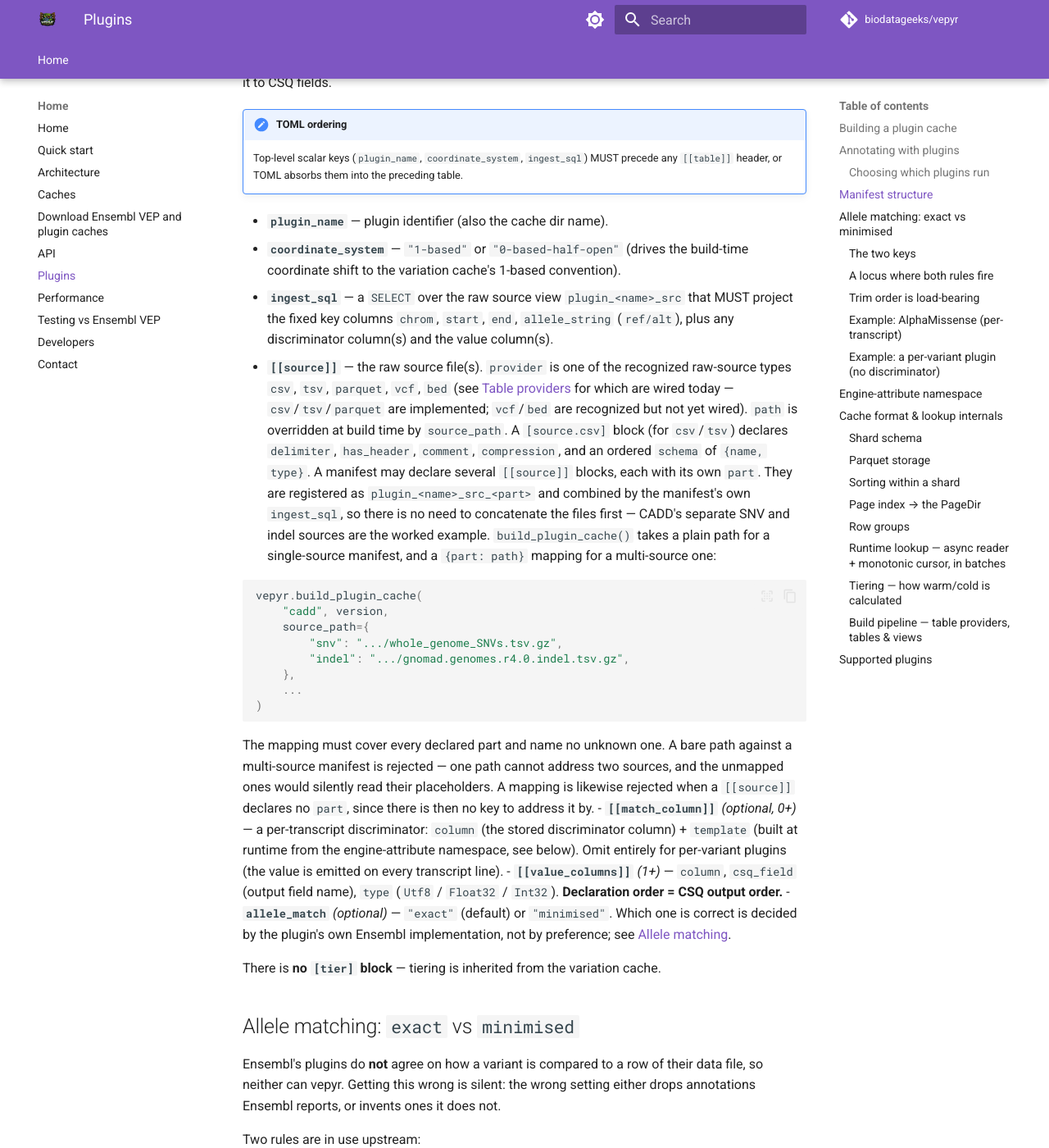
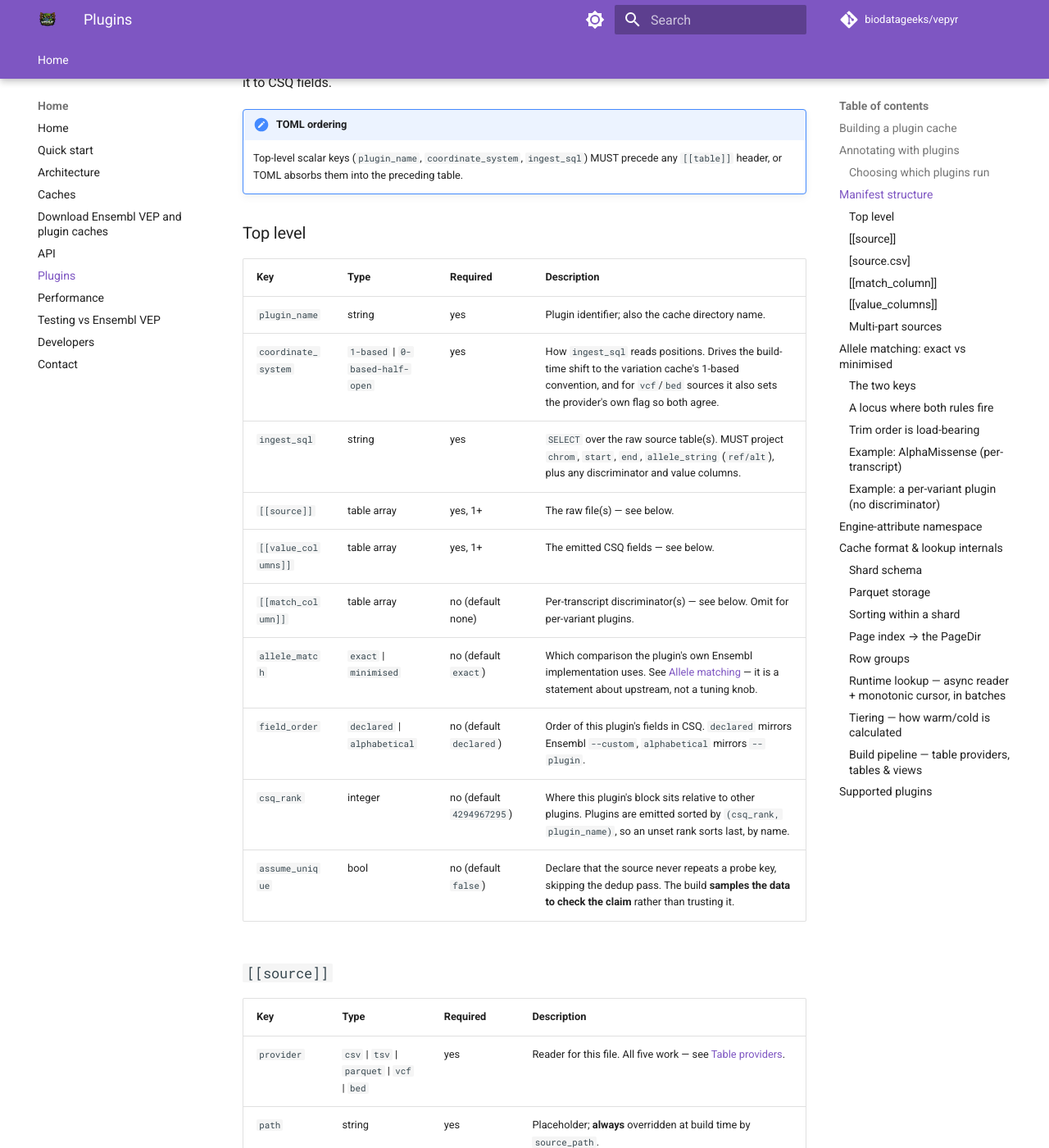
Before and after one commit to biodatageeks/vepyr, an MkDocs documentation site: the page built from docs/plugins.md, in a window 1280 px wide and 1400 px high, scrolled down 2659 px. Shown: the whole window at 82% size. Built offline with MkDocs 1.6.1 and Material for MkDocs 9.7.7, drawn with Linux system fonts in a browser that asks for light colours; comment, search, counter and statistics services are not loaded; some of the changed text lies outside the part shown.

Commit message:
docs(plugins): turn the manifest section into a per-block reference
The section was prose bullets covering the common path. Six keys the parser
accepts appeared nowhere, so a manifest author could not discover them:

- csq_rank      — where the plugin's block sits relative to other plugins
- field_order   — declared vs alphabetical within the block
- assume_unique — skip the dedup pass; the build samples to check the claim
- index         — tabix, and on csv/tsv it requires compression = "gzip"
- record_layout — vcf sources only
- description   — becomes the ##<FIELD>= header line

csq_rank and field_order are the awkward pair: both are cited elsewhere on this
page as explanations while never being listed as settable keys.

Two statements were also wrong. "Declaration order = CSQ output order" holds
only for field_order = declared, which is not the default case among the
shipped plugins. And the provider bullet repeated the "vcf/bed recognized but
not yet wired" claim that the previous commit corrected in the provider table
and missed here.

Now five tables — top level, [[source]], [source.csv], [[match_column]],
[[value_columns]] — each with type, required/default and allowed values, plus
the multi-part source rules kept as prose since they are constraints rather
than fields. Defaults read off the serde attributes: delimiter "\t",
has_header false, allele_match exact, field_order declared, csq_rank u32::MAX.

Co-Authored-By: Claude Opus 5 (1M context) <noreply@anthropic.com>

````diff
--- a/docs/plugins.md
+++ b/docs/plugins.md
@@ -150,52 +150,85 @@ source and map it to CSQ fields.
     MUST precede any `[[table]]` header, or TOML absorbs them into the preceding
     table.
 
-- **`plugin_name`** — plugin identifier (also the cache dir name).
-- **`coordinate_system`** — `"1-based"` or `"0-based-half-open"` (drives the
-  build-time coordinate shift to the variation cache's 1-based convention).
-- **`ingest_sql`** — a `SELECT` over the raw source view `plugin_<name>_src`
-  that MUST project the fixed key columns `chrom`, `start`, `end`,
-  `allele_string` (`ref/alt`), plus any discriminator column(s) and the value
-  column(s).
-- **`[[source]]`** — the raw source file(s). `provider` is one of the recognized
-  raw-source types `csv`, `tsv`, `parquet`, `vcf`, `bed` (see
-  [Table providers](#build-pipeline-table-providers-tables-views) for which are
-  wired today — `csv`/`tsv`/`parquet` are implemented; `vcf`/`bed` are recognized
-  but not yet wired). `path` is overridden at build time by `source_path`. A
-  `[source.csv]` block (for `csv`/`tsv`) declares `delimiter`, `has_header`,
-  `comment`, `compression`, and an ordered `schema` of `{name, type}`.
-  A manifest may declare several `[[source]]` blocks, each with its own `part`.
-  They are registered as `plugin_<name>_src_<part>` and combined by the
-  manifest's own `ingest_sql`, so there is no need to concatenate the files
-  first — CADD's separate SNV and indel sources are the worked example.
-  `build_plugin_cache()` takes a plain path for a single-source manifest, and a
-  `{part: path}` mapping for a multi-source one:
+### Top level
 
-  ```python
-  vepyr.build_plugin_cache(
-      "cadd", version,
-      source_path={
-          "snv": ".../whole_genome_SNVs.tsv.gz",
-          "indel": ".../gnomad.genomes.r4.0.indel.tsv.gz",
-      },
-      ...
-  )
-  ```
+| Key | Type | Required | Description |
+|---|---|---|---|
+| `plugin_name` | string | yes | Plugin identifier; also the cache directory name. |
+| `coordinate_system` | `1-based` \| `0-based-half-open` | yes | How `ingest_sql` reads positions. Drives the build-time shift to the variation cache's 1-based convention, and for `vcf`/`bed` sources it also sets the provider's own flag so both agree. |
+| `ingest_sql` | string | yes | `SELECT` over the raw source table(s). MUST project `chrom`, `start`, `end`, `allele_string` (`ref/alt`), plus any discriminator and value columns. |
+| `[[source]]` | table array | yes, 1+ | The raw file(s) — see below. |
+| `[[value_columns]]` | table array | yes, 1+ | The emitted CSQ fields — see below. |
+| `[[match_column]]` | table array | no (default none) | Per-transcript discriminator(s) — see below. Omit for per-variant plugins. |
+| `allele_match` | `exact` \| `minimised` | no (default `exact`) | Which comparison the plugin's own Ensembl implementation uses. See [Allele matching](#allele-matching-exact-vs-minimised) — it is a statement about upstream, not a tuning knob. |
+| `field_order` | `declared` \| `alphabetical` | no (default `declared`) | Order of this plugin's fields in CSQ. `declared` mirrors Ensembl `--custom`, `alphabetical` mirrors `--plugin`. |
+| `csq_rank` | integer | no (default `4294967295`) | Where this plugin's block sits relative to other plugins. Plugins are emitted sorted by `(csq_rank, plugin_name)`, so an unset rank sorts last, by name. |
+| `assume_unique` | bool | no (default `false`) | Declare that the source never repeats a probe key, skipping the dedup pass. The build **samples the data to check the claim** rather than trusting it. |
 
-  The mapping must cover every declared part and name no unknown one. A bare
-  path against a multi-source manifest is rejected — one path cannot address two
-  sources, and the unmapped ones would silently read their placeholders. A
-  mapping is likewise rejected when a `[[source]]` declares no `part`, since
-  there is then no key to address it by.
-- **`[[match_column]]`** *(optional, 0+)* — a per-transcript discriminator:
-  `column` (the stored discriminator column) + `template` (built at runtime from
-  the engine-attribute namespace, see below). Omit entirely for per-variant
-  plugins (the value is emitted on every transcript line).
-- **`[[value_columns]]`** *(1+)* — `column`, `csq_field` (output field name),
-  `type` (`Utf8` / `Float32` / `Int32`). **Declaration order = CSQ output order.**
-- **`allele_match`** *(optional)* — `"exact"` (default) or `"minimised"`. Which
-  one is correct is decided by the plugin's own Ensembl implementation, not by
-  preference; see [Allele matching](#allele-matching-exact-vs-minimised).
+### `[[source]]`
+
+| Key | Type | Required | Description |
+|---|---|---|---|
+| `provider` | `csv` \| `tsv` \| `parquet` \| `vcf` \| `bed` | yes | Reader for this file. All five work — see [Table providers](#build-pipeline-table-providers-tables-views). |
+| `path` | string | yes | Placeholder; **always** overridden at build time by `source_path`. |
+| `part` | string | no | Names this source when a manifest declares several. Registers as `plugin_<name>_src_<part>`, and makes `source_path` take a `{part: path}` mapping. |
+| `index` | `tabix` | no | Random-access index. Explicit rather than inferred from a `.gz` suffix, because ordinary gzip is not seekable. On `csv`/`tsv` it **requires** `compression = "gzip"` (i.e. BGZF) — a plain gzip source with `index = "tabix"` is rejected at parse time. |
+| `record_layout` | bool | no (default `false`) | `vcf` sources only: carry the raw record layout through the provider. |
+| `[source.csv]` | table | for `csv`/`tsv` | Parsing options — see below. Not used by `parquet`/`vcf`/`bed`. |
+
+### `[source.csv]`
+
+| Key | Type | Default | Description |
+|---|---|---|---|
+| `delimiter` | string | `"\t"` | Field separator. |
+| `has_header` | bool | `false` | Whether row 1 is a header. |
+| `comment` | string | none | Lines starting with this are skipped (e.g. `"#"`). |
+| `compression` | string | none | `"gzip"` is the recognised value. gzip inputs are decompressed to a temp file first, since DataFusion is built without the `compression` feature. |
+| `schema` | array of `{name, type}` | empty | Ordered column list for headerless or explicitly typed input. `type` is `Utf8`, `Float32` or `Int32` — declaring everything `Utf8` and casting in `ingest_sql` is the common pattern. |
+
+### `[[match_column]]`
+
+| Key | Type | Required | Description |
+|---|---|---|---|
+| `column` | string | yes | The discriminator column stored in the shard. |
+| `template` | string | yes | Built at runtime from the [engine-attribute namespace](#engine-attribute-namespace), e.g. `{ref_aa}{Protein_position}{alt_aa}`. If any attribute it references is absent for a consequence, the discriminator is empty and the plugin emits nothing on that line. |
+
+### `[[value_columns]]`
+
+| Key | Type | Required | Description |
+|---|---|---|---|
+| `column` | string | yes | Column produced by `ingest_sql`. |
+| `csq_field` | string | yes | Output CSQ field name. |
+| `type` | `Utf8` \| `Float32` \| `Int32` | yes | Stored Arrow type. |
+| `description` | string | no | Emitted as the `##<FIELD>=<description>` header line, matching what Ensembl writes for plugin fields. |
+
+Declaration order is **not** necessarily output order — `field_order` decides
+that, and it is `alphabetical` for four of the five shipped plugins. See
+[the note on emitted order](#supported-plugins).
+
+### Multi-part sources
+
+A manifest may declare several `[[source]]` blocks, each with its own `part`.
+They register as `plugin_<name>_src_<part>` and are combined by the manifest's
+own `ingest_sql`, so the files need not be concatenated first — CADD's separate
+SNV and indel sources are the worked example:
+
+```python
+vepyr.build_plugin_cache(
+    "cadd", version,
+    source_path={
+        "snv": ".../whole_genome_SNVs.tsv.gz",
+        "indel": ".../gnomad.genomes.r4.0.indel.tsv.gz",
+    },
+    ...
+)
+```
+
+The mapping must cover every declared part and name no unknown one. A bare path
+against a multi-source manifest is rejected — one path cannot address two
+sources, and the unmapped ones would silently read their placeholders. A mapping
+is likewise rejected when a `[[source]]` declares no `part`, since there is then
+no key to address it by.
 
 There is **no `[tier]` block** — tiering is inherited from the variation cache.
 
````
